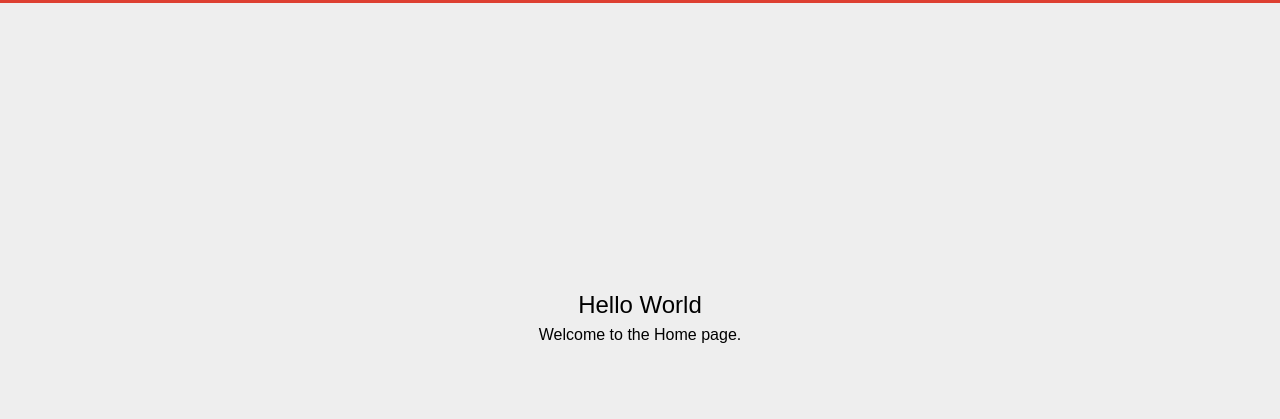
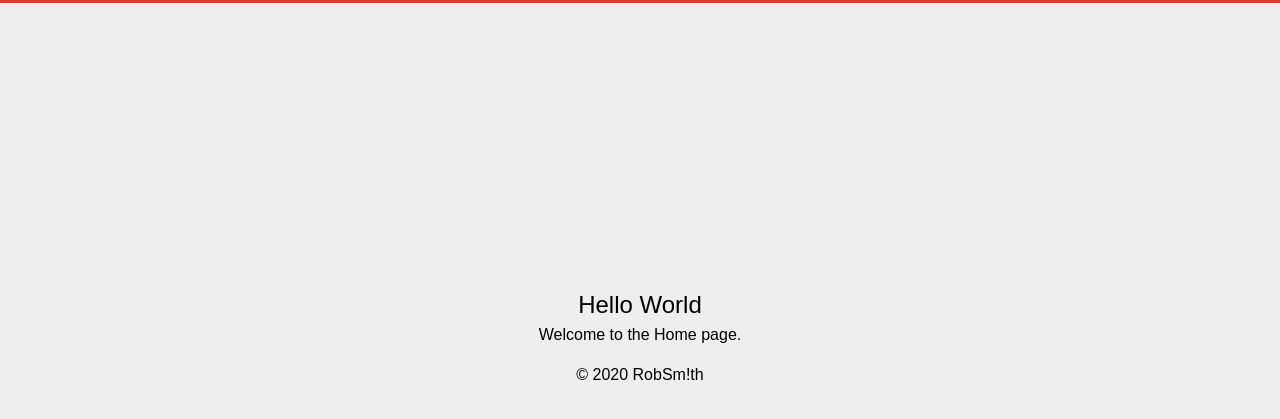
Before and after one commit to PolybiusKai/html5_template_v1.0, a plain HTML site: page index.html in a window 1280 px wide. Shown: the part 73-492 px from the top of the page. Drawn offline with Linux system fonts and the light colour scheme.

Commit message:
added a footer content

```diff
--- a/css/styles.css
+++ b/css/styles.css
@@ -29,7 +29,7 @@ img {
 }
 
 /*
-    Main Header and Navigation
+    Main Header, Navigation and Footer
 */
 
 header {
@@ -75,6 +75,15 @@ header {
     color: #202731;
 }
 
+footer {
+    display: flex;
+    justify-content: center;
+}
+
+.copy {
+   margin-top: 1rem;
+}
+
 /*
     Main Content
 */
@@ -87,6 +96,8 @@ header {
     text-align: center;
     padding-top: 45vh;
 }
+
+
 
 /*
     Buttons
--- a/index.html
+++ b/index.html
@@ -43,6 +43,12 @@
         <p>Welcome to the Home page.</p>
     </section>
 
+    <!-- Footer Section -->
+    <footer>
+        <p class="copy">© 2020 RobSm!th</p>
+    </footer>
+    <!-- /Footer Section -->
+
 
     <!-- Optional JavaScript -->
     <!-- <script src="js/main.js"></script> -->
```
